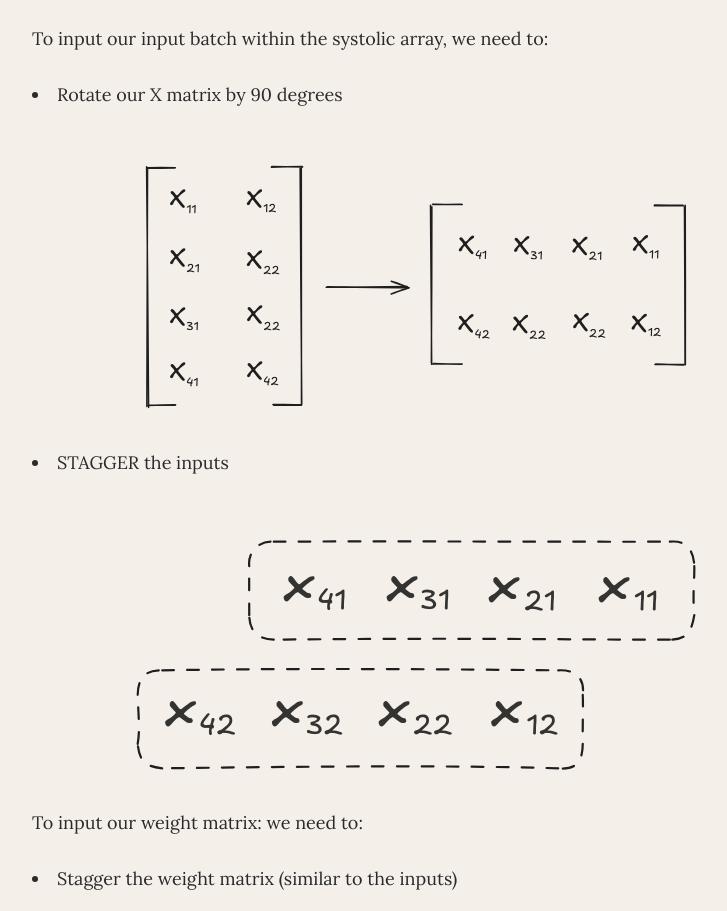
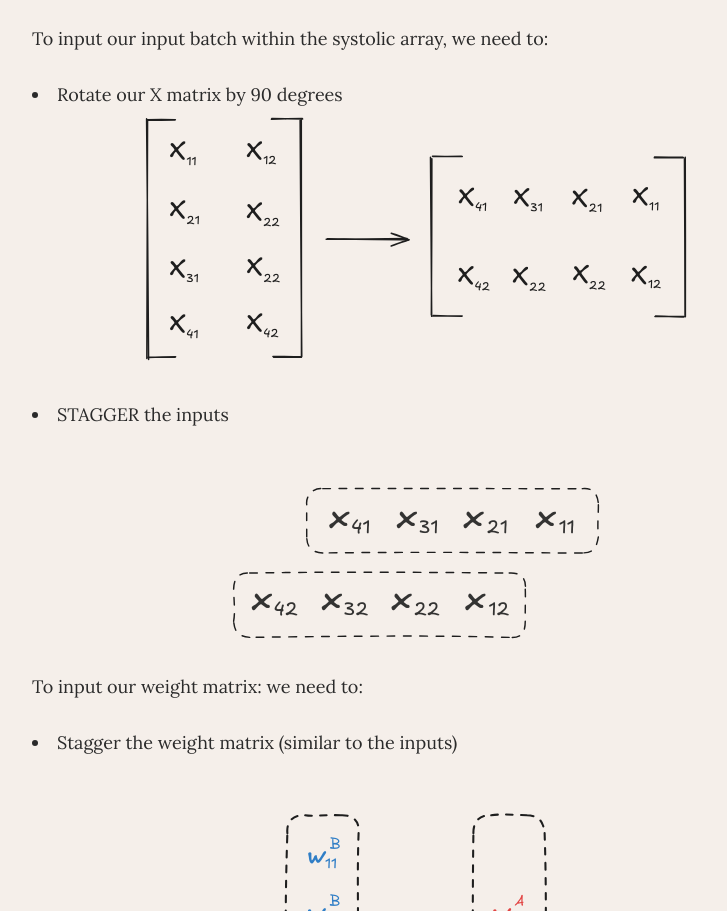
Before and after one commit to tiny-tpu-v2/tinytpu.com, a Next.js app: page / in a window 1280 px wide. Shown: the part 7050-7961 px from the top of the page, without its empty margins (224-951 px from the left). Built offline with nearby package versions, Linux system fonts and the light colour scheme.

Commit message:
updating dimensions

```diff
--- a/src/app/page.js
+++ b/src/app/page.js
@@ -483,7 +483,7 @@ export default function Home() {
           <p>To input our input batch within the systolic array, we need to:</p>
           <ul className="list-disc list-inside mt-2">
             <li>Rotate our X matrix by 90 degrees</li>
-            <div className="relative mt-12 w-full h-48 md:h-64">
+            <div className="relative mx-auto w-full max-w-xl h-48 md:h-64">
               <Image
                 src="/rotate.svg"
                 alt="Rotate X matrix by 90 degrees"
@@ -493,7 +493,7 @@ export default function Home() {
             </div>
             <br />
             <li>STAGGER the inputs</li>
-            <div className="relative mt-12 w-full h-48 md:h-64">
+            <div className="relative mt-12 w-full h-48 md:h-42">
               <Image
                 src="/stagger-x.svg"
                 alt="Stagger input matrix"
@@ -515,7 +515,7 @@ export default function Home() {
               />
             </div>
             <li>Transpose it!</li>
-            <div className="relative mt-12 w-full h-48 md:h-64">
+            <div className="relative mt-12 w-full h-48 md:h-42">
               <Image
                 src="/transpose.svg"
                 alt="Rotate X matrix by 90 degrees"
```
